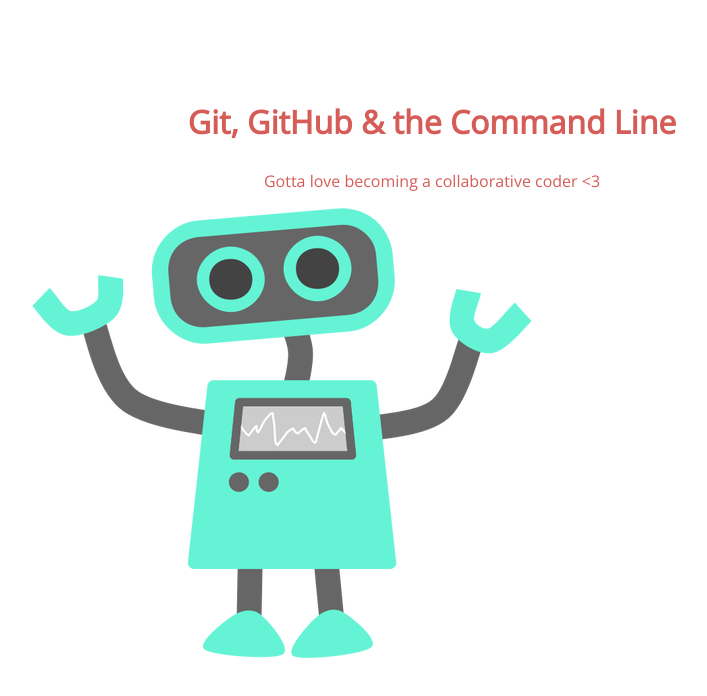
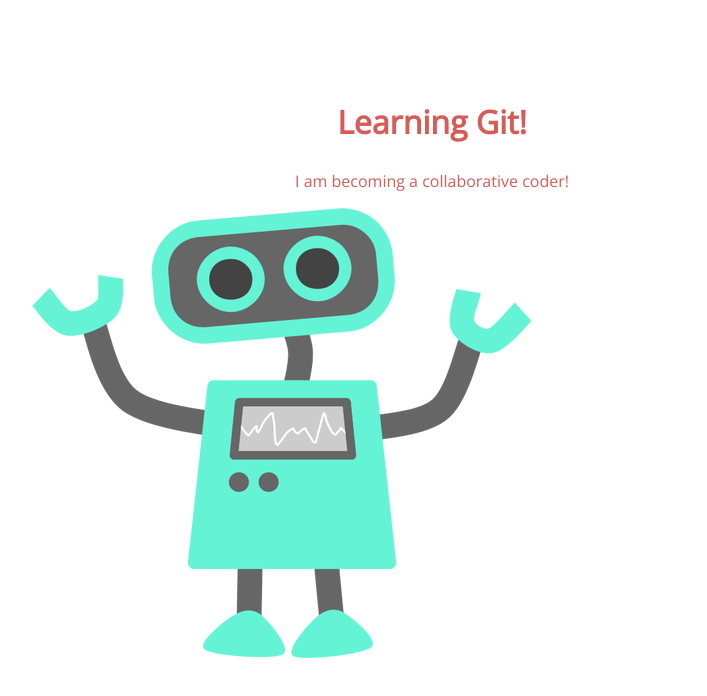
Before and after one commit to Fiona176/105-project, a plain HTML site: page index.html in a window 1280 px wide. Shown: the whole page, without its empty margins (208-915 px from the left). Drawn offline with nearby package versions, Linux system fonts and the light colour scheme.

Commit message:
Changed h1 and p text in index

```diff
--- a/index.html
+++ b/index.html
@@ -8,8 +8,8 @@
 </head>
 <body>
 	<section>
-		<h1>Git, GitHub & the Command Line</h1>
-		<p>Gotta love becoming a collaborative coder <3</p>
+		<h1>Learning Git!</h1>
+		<p>I am becoming a collaborative coder!</p>
 		<img src="img/happy-blue-robot.png">
 	</section>
 </body>
```
